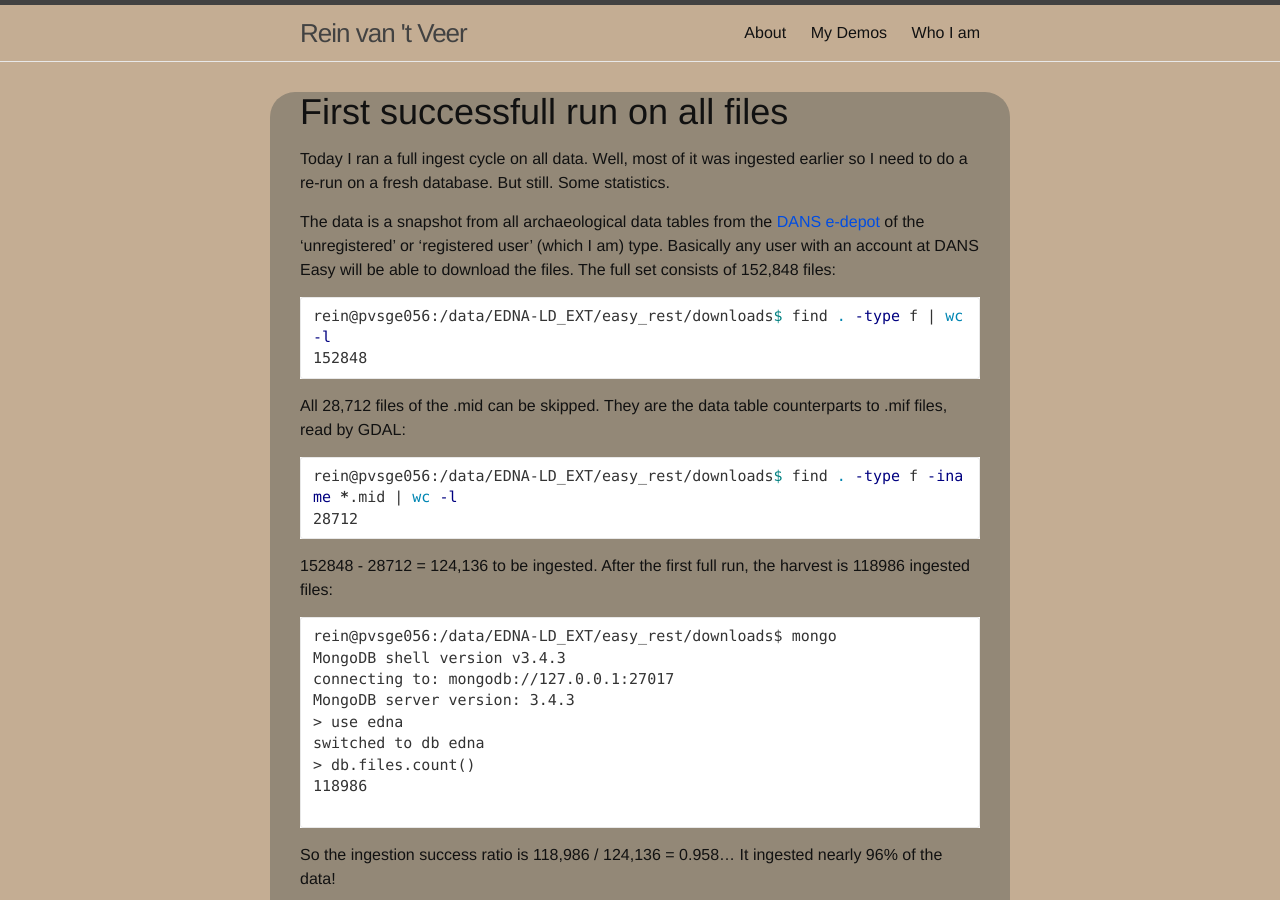
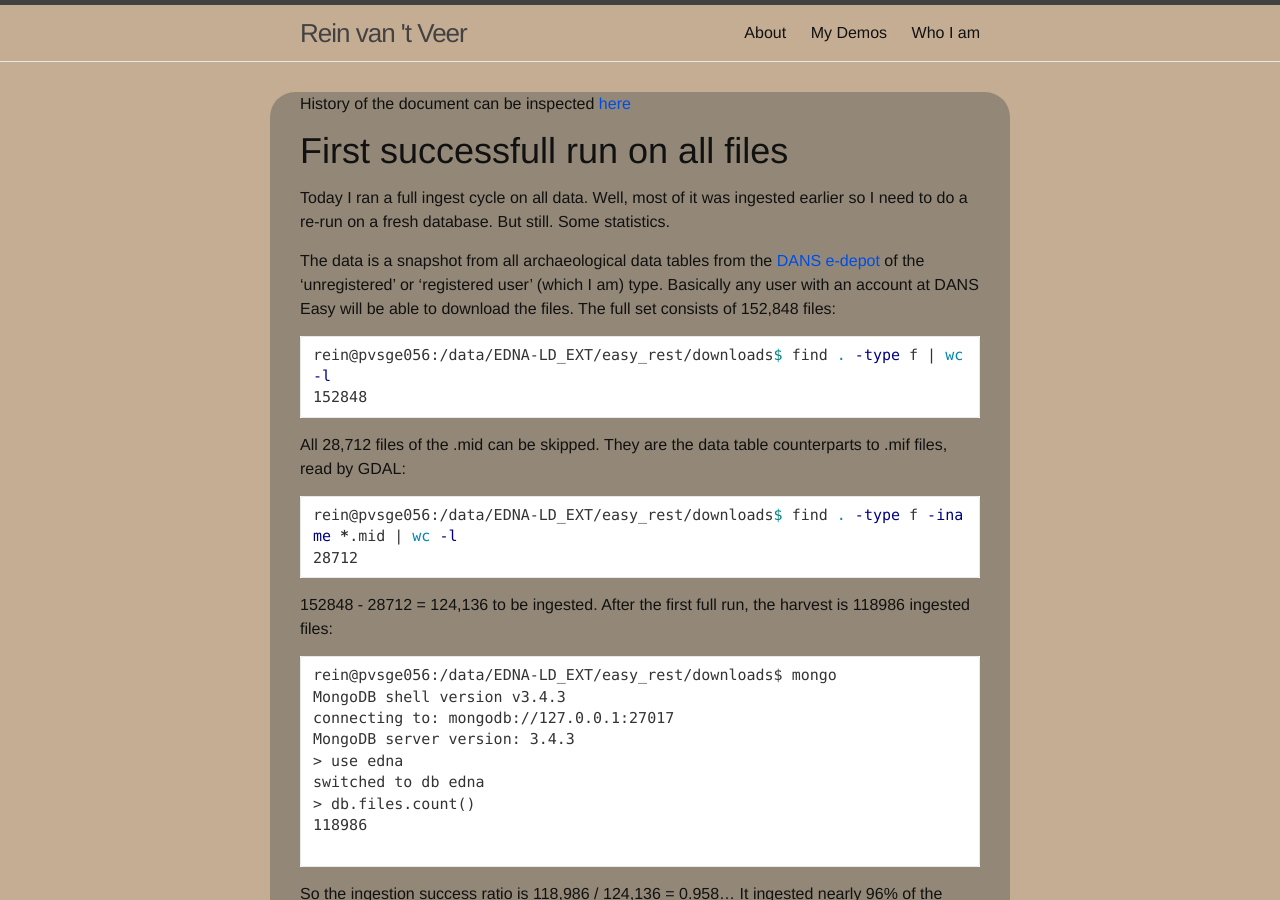
Before and after one commit to reinvantveer/reinvantveer.github.io, a Jekyll site: the page built from _posts/2017-06-23-first-full-file-run.md, in a window 1280 px wide and 900 px high. Built offline with Jekyll 4.4.1, drawn with Linux system fonts in a browser that asks for light colours.

Commit message:
Fix broken image links, include history link

```diff
--- a/_posts/2017-06-23-first-full-file-run.md
+++ b/_posts/2017-06-23-first-full-file-run.md
@@ -2,6 +2,7 @@
 layout: default
 title: First full run on data files
 ---
+History of the document can be inspected [here](https://github.com/reinvantveer/reinvantveer.github.io/commits/master/_posts/2017-06-23-first-full-file-run.md)
 
 # First successfull run on all files
 Today I ran a full ingest cycle on all data. Well, most of it was ingested earlier so I need to do a re-run on a fresh database. But still. Some statistics.
```
